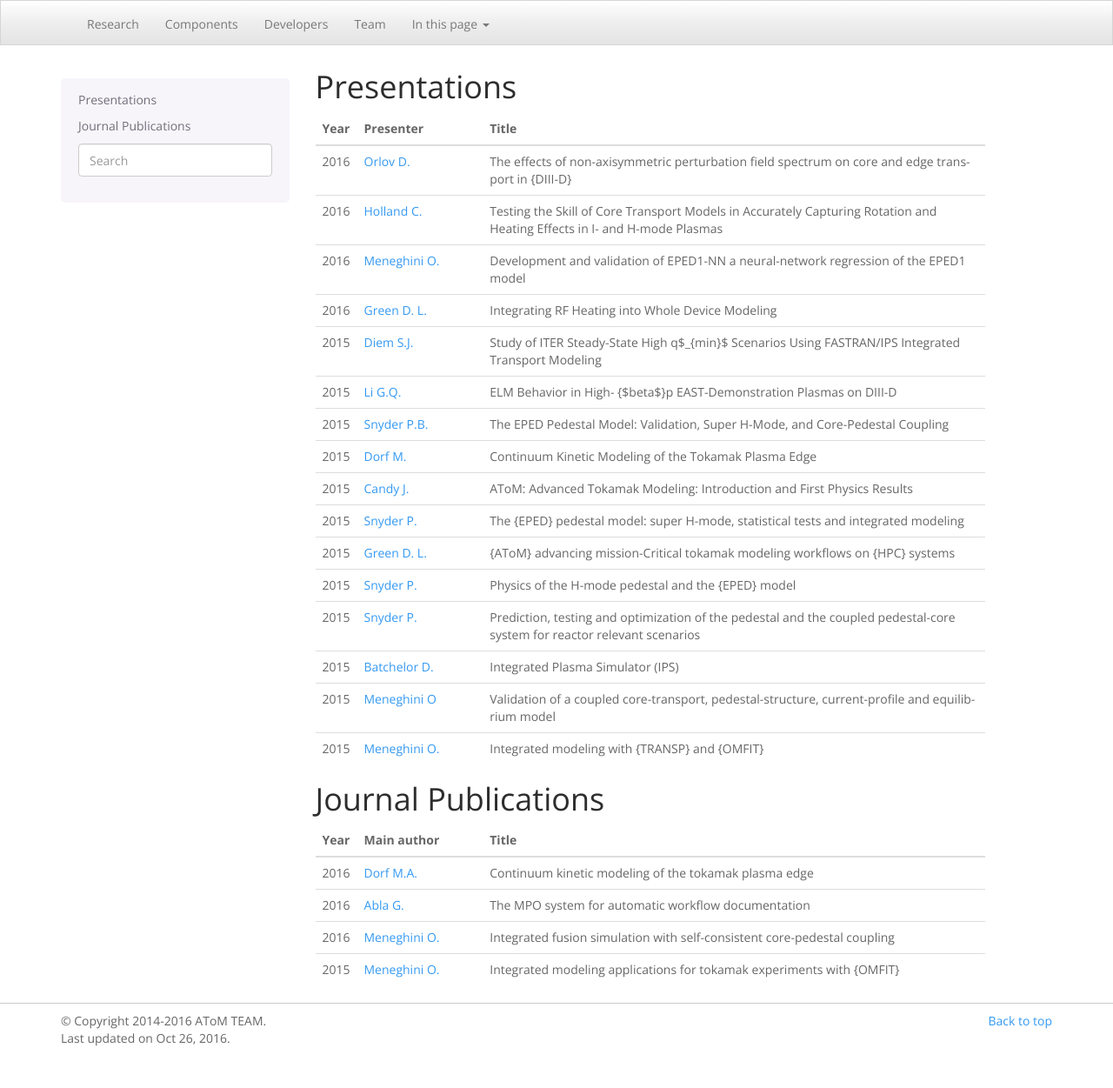
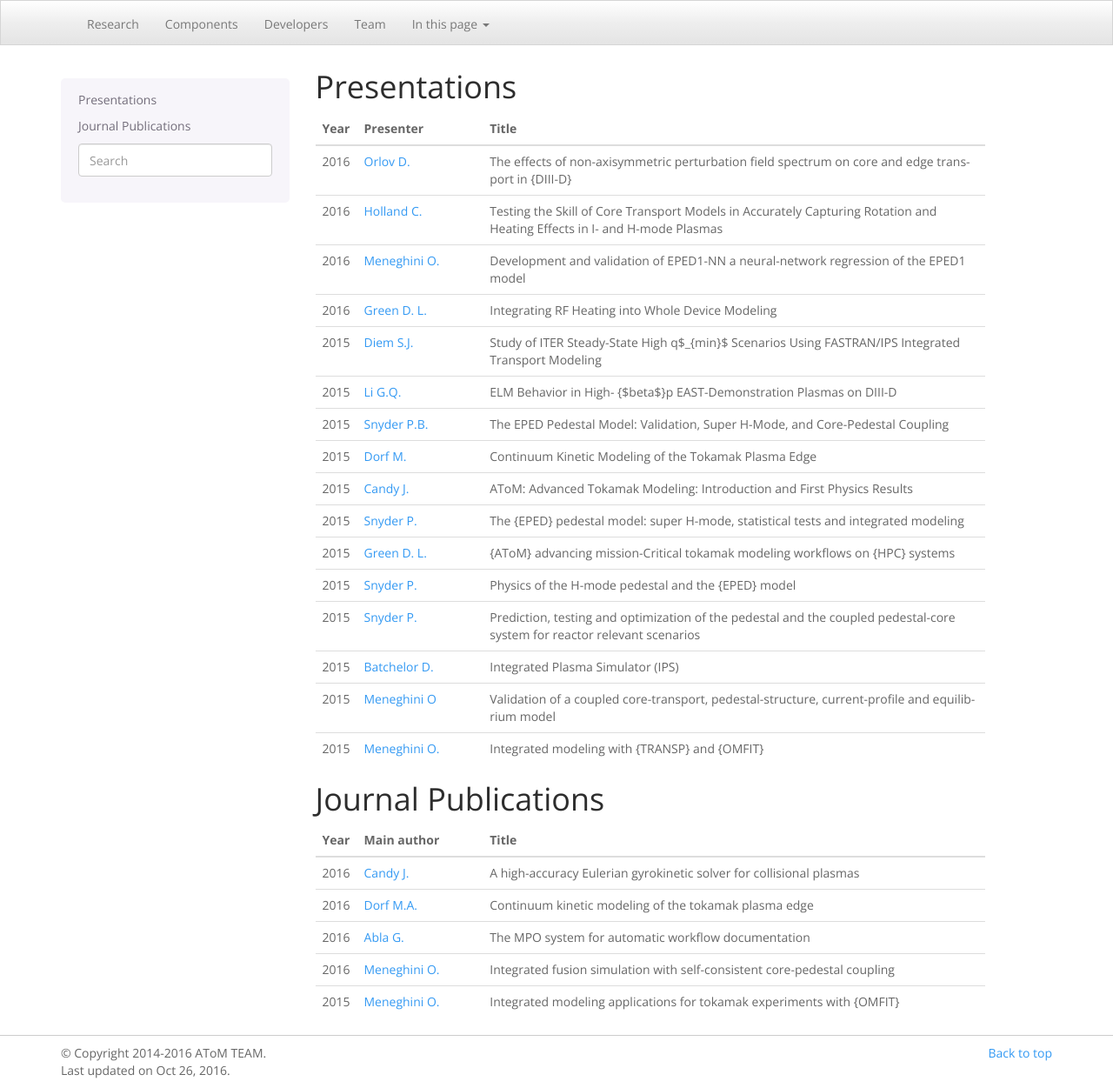
Before and after one commit to scidac/atom, a Sphinx documentation site: the page built from docs/source/research.rst, in a window 1280 px wide and 1251 px high. Shown: the whole window at 87% size. Built offline with Sphinx 7.4.7, drawn with Linux system fonts in a browser that asks for light colours.

Commit message:
Added paper

```diff
--- a/docs/source/research.rst
+++ b/docs/source/research.rst
@@ -71,6 +71,9 @@ Journal Publications
      - Main author
      - Title
    * - 2016
+     - `Candy J. <http://www.sciencedirect.com/science/article/pii/S0021999116303400>`_
+     - A high-accuracy Eulerian gyrokinetic solver for collisional plasmas
+   * - 2016
      - `Dorf M.A. <http://scitation.aip.org/content/aip/journal/pop/23/5/10.1063/1.4943106>`_
      - Continuum kinetic modeling of the tokamak plasma edge
    * - 2016
```
